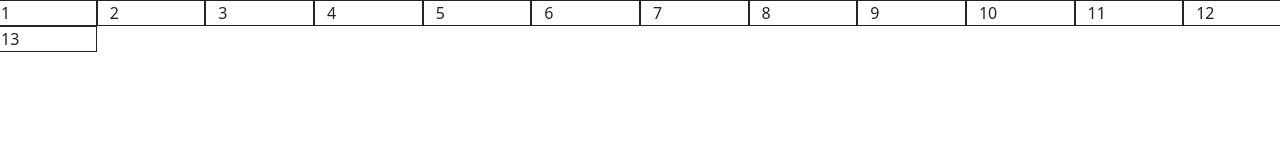
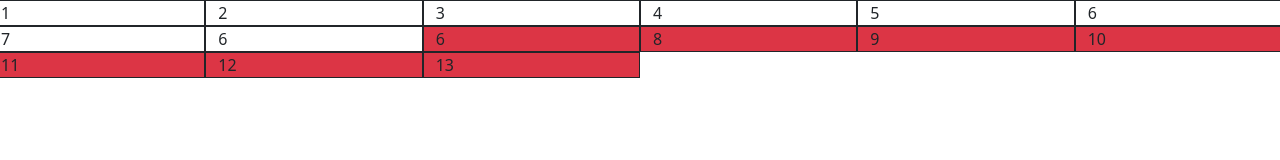
Before and after one commit to khushboo2162/Frontend-development, a plain HTML site: page class work/grid.html in a window 1280 px wide. Drawn offline with nearby package versions, Linux system fonts and the light colour scheme.

Commit message:
ADD bootstrap grid.html

```diff
--- a/class work/grid.html
+++ b/class work/grid.html
@@ -16,19 +16,21 @@
     <div class=" row ">
         <!-- div.col.border.border-dark{$}*13 -->
 
-         <div class="col-1 border border-dark">1</div>
-         <div class="col-1 border border-dark">2</div>
-         <div class="col-1 border border-dark">3</div>
-         <div class="col-1 border border-dark">4</div>
-         <div class="col-1 border border-dark">5</div>
-         <div class="col-1 border border-dark">6</div>
-         <div class="col-1 border border-dark">7</div>
-         <div class="col-1 border border-dark">8</div>
-         <div class="col-1 border border-dark">9</div>
-         <div class="col-1 border border-dark">10</div>
-         <div class="col-1 border border-dark">11</div>
-         <div class="col-1 border border-dark">12</div>
-         <div class="col-1 border border-dark">13</div>
+         <div class="col-2 border border-dark">1</div>
+         <div class="col-2 border border-dark">2</div>
+         <div class="col-2 border border-dark">3</div>
+         <div class="col-2 border border-dark">4</div>
+         <div class="col-2 border border-dark">5</div>
+         <div class="col-2 border border-dark">6</div>
+         <div class="col-2 border border-dark">7</div>
+         <div class="col-2 border border-dark">6</div>
+         <div class="col-2 border border-dark bg-danger">6</div>
+         <div class="col-2 border border-dark bg-danger">8</div>
+         <div class="col-2 border border-dark bg-danger">9</div>
+         <div class="col-2 border border-dark bg-danger">10</div>
+         <div class="col-2 border border-dark bg-danger">11</div>
+         <div class="col-2 border border-dark bg-danger">12</div>
+         <div class="col-2 border border-dark bg-danger" >13</div>
     </div>
 </body>
 </html>
```
